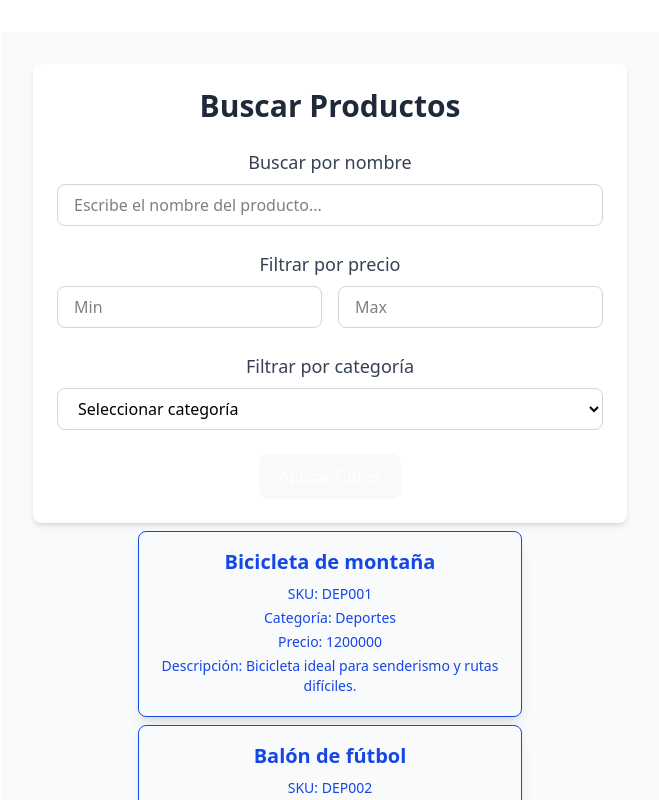
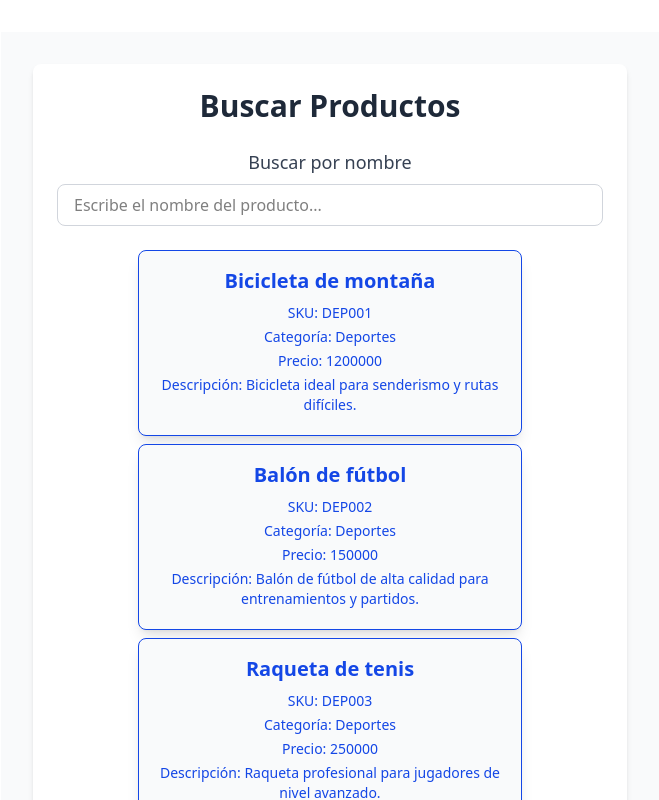
Before and after one commit to erozog125/instrumento-evaluacion-react, a React (Vite) app: page / in a window 1280 px wide. Shown: the top 800 px of the page, without its empty margins (310-969 px from the left). Built offline with nearby package versions, Linux system fonts and the light colour scheme.

Commit message:
error arreglado

```diff
--- a/src/components/FilterProducts.jsx
+++ b/src/components/FilterProducts.jsx
@@ -37,9 +37,13 @@ export const FilterProducts = () => {
         </div>
 
         <ul>
-          {filteredProducts.map((product) => (
-            <li key={product.id}>{product.name}</li>
-          ))}
+        {filteredProducts.length > 0 ? (
+          filteredProducts.map((product) => (
+            <Product key={product.sku} {...product} />
+          ))
+        ) : (
+          <p className="text-gray-700">No se encontraron productos.</p>
+        )}
         </ul>
 
         {/* Filtro por precio */}
@@ -86,15 +90,11 @@ export const FilterProducts = () => {
       </div>
       <div>
 
-
-      {filteredProducts.length > 0 ? (
-          filteredProducts.map((product) => (
+      {
+          products.map((product) => (
             <Product key={product.sku} {...product} />
           ))
-        ) : (
-          <p className="text-gray-700">No se encontraron productos.</p>
-        )}
-
+        }
 
       </div>
     </div>
```
